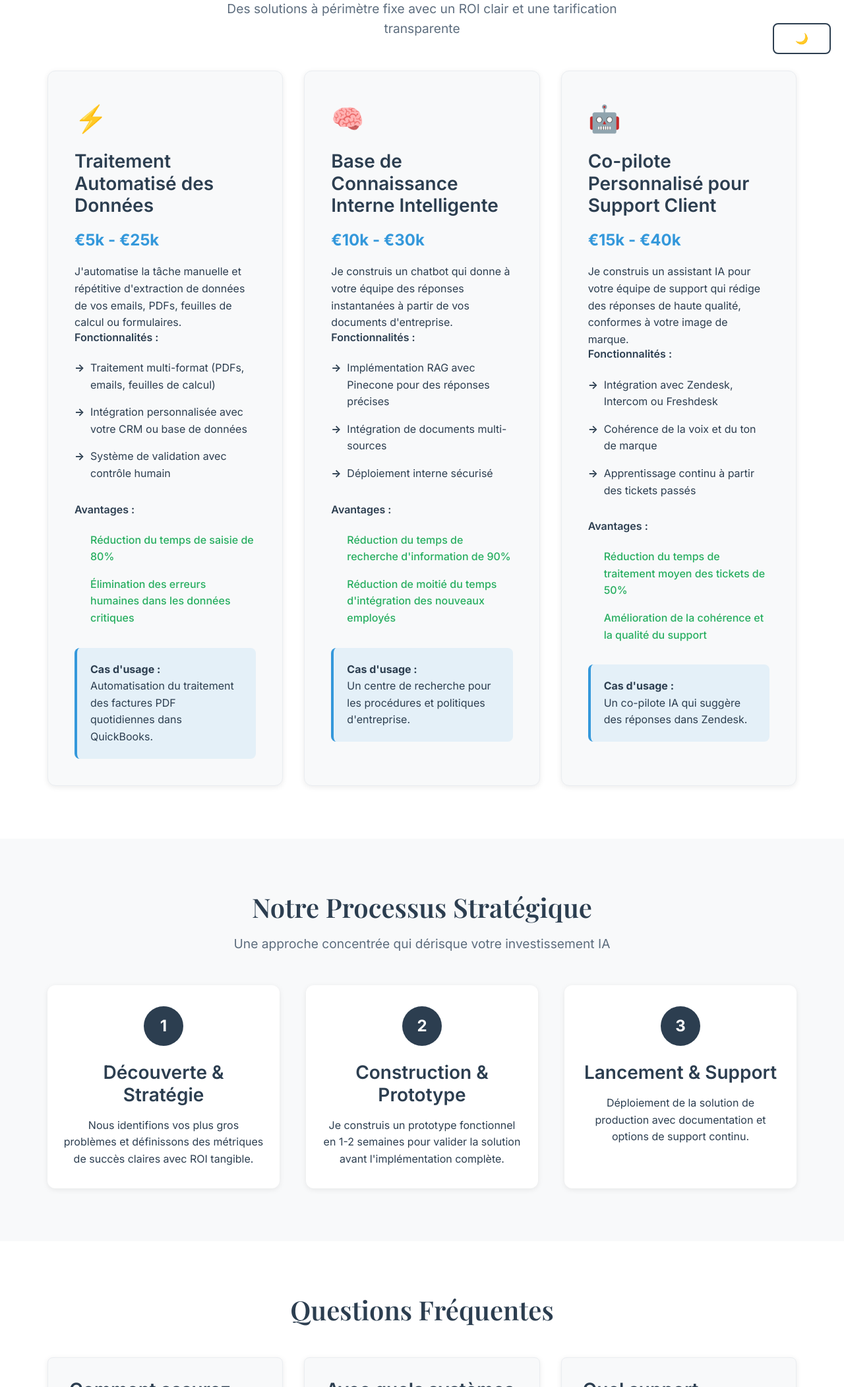
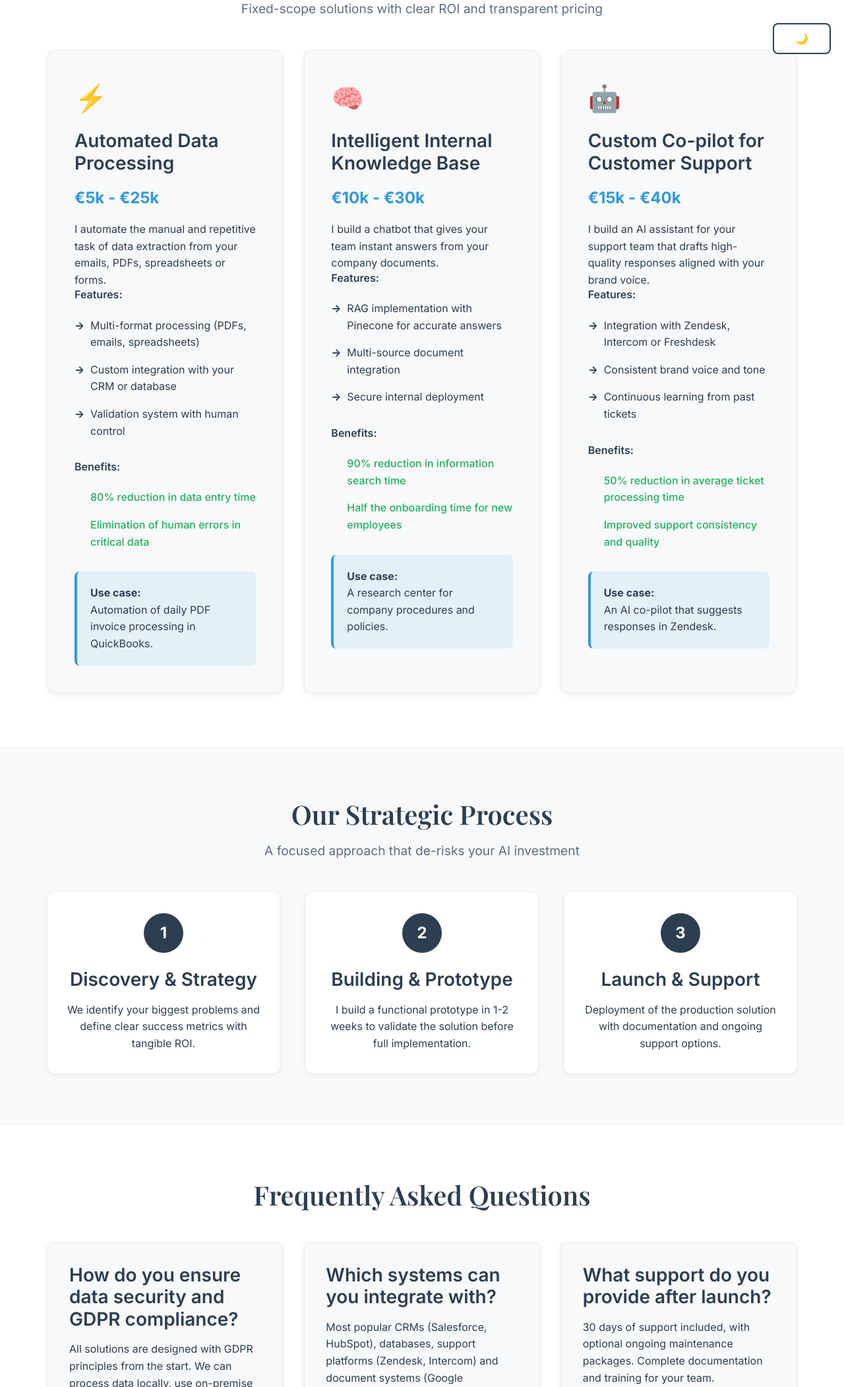
Before and after one commit to izumiberat/AI-Services, a plain HTML site: page index.html in a window 1280 px wide. Shown: the part 698-2800 px from the top of the page at 66% size. Drawn offline with nearby package versions, Linux system fonts and the light colour scheme; a web font is replaced by a local one.

Commit message:
Update index.html

```diff
--- a/index.html
+++ b/index.html
@@ -15,19 +15,25 @@
     <!-- Navigation -->
     <nav class="navbar">
         <div class="nav-container">
-            <a href="#" class="nav-logo">AxiomeTech</a>
+            <a href="#" class="nav-logo" data-i18n="nav.logo">AxiomeTech</a>
             <ul class="nav-menu">
                 <li class="nav-item">
-                    <a href="#services" class="nav-link">Services</a>
+                    <a href="#services" class="nav-link" data-i18n="nav.services">Services</a>
                 </li>
                 <li class="nav-item">
-                    <a href="#process" class="nav-link">Process</a>
+                    <a href="#process" class="nav-link" data-i18n="nav.process">Process</a>
                 </li>
                 <li class="nav-item">
-                    <a href="#faq" class="nav-link">FAQ</a>
+                    <a href="#faq" class="nav-link" data-i18n="nav.faq">FAQ</a>
                 </li>
                 <li class="nav-item">
-                    <a href="#contact" class="nav-link">Contact</a>
+                    <a href="#contact" class="nav-link" data-i18n="nav.contact">Contact</a>
+                </li>
+                <li class="nav-item">
+                    <select id="language-selector" class="language-selector" aria-label="Select language">
+                        <option value="en">English</option>
+                        <option value="fr">Français</option>
+                    </select>
                 </li>
             </ul>
             <div class="hamburger">
@@ -41,11 +47,11 @@
     <!-- Hero Section -->
     <section class="hero">
         <div class="container">
-            <h1 class="hero-title">Solutions d'IA Stratégiques pour les Entreprises Françaises</h1>
-            <p class="hero-subtitle">Nous concevons et déployons des outils d'IA pratiques qui automatisent vos opérations commerciales, en combinant expertise technique et vision stratégique.</p>
+            <h1 class="hero-title" data-i18n="hero.title">Strategic AI Solutions for French Tech & SMBs</h1>
+            <p class="hero-subtitle" data-i18n="hero.subtitle">We design and deploy practical AI tools that automate your business operations, combining technical expertise with strategic vision.</p>
             <div class="cta-container">
-                <a href="#contact" class="btn btn-primary">Réserver une Consultation Gratuite</a>
-                <a href="#services" class="btn btn-secondary">Découvrir nos Services</a>
+                <a href="#contact" class="btn btn-primary" data-i18n="hero.ctaPrimary">Book a Free Consultation</a>
+                <a href="#services" class="btn btn-secondary" data-i18n="hero.ctaSecondary">Discover Our Services</a>
             </div>
         </div>
     </section>
@@ -53,85 +59,85 @@
     <!-- Services Section -->
     <section id="services" class="services">
         <div class="container">
-            <h2 class="section-title">Services d'IA Productisés</h2>
-            <p class="section-subtitle">Des solutions à périmètre fixe avec un ROI clair et une tarification transparente</p>
+            <h2 class="section-title" data-i18n="services.title">Productized AI Services</h2>
+            <p class="section-subtitle" data-i18n="services.subtitle">Fixed-scope solutions with clear ROI and transparent pricing</p>
 
             <div class="services-grid">
                 <!-- Service 1 -->
                 <div class="service-card">
                     <div class="service-icon">⚡</div>
-                    <h3>Traitement Automatisé des Données</h3>
-                    <p class="service-price">€5k - €25k</p>
-                    <p class="service-pitch">J'automatise la tâche manuelle et répétitive d'extraction de données de vos emails, PDFs, feuilles de calcul ou formulaires.</p>
+                    <h3 data-i18n="services.service1.title">Automated Data Processing</h3>
+                    <p class="service-price" data-i18n="services.service1.price">€5k - €25k</p>
+                    <p class="service-pitch" data-i18n="services.service1.pitch">I automate the manual and repetitive task of data extraction from your emails, PDFs, spreadsheets or forms.</p>
 
-                    <h4>Fonctionnalités :</h4>
+                    <h4 data-i18n="services.service1.featuresTitle">Features:</h4>
                     <ul class="service-features">
-                        <li>Traitement multi-format (PDFs, emails, feuilles de calcul)</li>
-                        <li>Intégration personnalisée avec votre CRM ou base de données</li>
-                        <li>Système de validation avec contrôle humain</li>
+                        <li data-i18n="services.service1.features.0">Multi-format processing (PDFs, emails, spreadsheets)</li>
+                        <li data-i18n="services.service1.features.1">Custom integration with your CRM or database</li>
+                        <li data-i18n="services.service1.features.2">Validation system with human control</li>
                     </ul>
 
-                    <h4>Avantages :</h4>
+                    <h4 data-i18n="services.service1.benefitsTitle">Benefits:</h4>
                     <ul class="service-benefits">
-                        <li>Réduction du temps de saisie de 80%</li>
-                        <li>Élimination des erreurs humaines dans les données critiques</li>
+                        <li data-i18n="services.service1.benefits.0">80% reduction in data entry time</li>
+                        <li data-i18n="services.service1.benefits.1">Elimination of human errors in critical data</li>
                     </ul>
 
                     <div class="service-use-case">
-                        <strong>Cas d'usage :</strong>
-                        <p>Automatisation du traitement des factures PDF quotidiennes dans QuickBooks.</p>
+                        <strong data-i18n="services.service1.useCase">Use case:</strong>
+                        <p data-i18n="services.service1.useCaseText">Automation of daily PDF invoice processing in QuickBooks.</p>
                     </div>
                 </div>
 
                 <!-- Service 2 -->
                 <div class="service-card">
                     <div class="service-icon">🧠</div>
-                    <h3>Base de Connaissance Interne Intelligente</h3>
-                    <p class="service-price">€10k - €30k</p>
-                    <p class="service-pitch">Je construis un chatbot qui donne à votre équipe des réponses instantanées à partir de vos documents d'entreprise.</p>
+                    <h3 data-i18n="services.service2.title">Intelligent Internal Knowledge Base</h3>
+                    <p class="service-price" data-i18n="services.service2.price">€10k - €30k</p>
+                    <p class="service-pitch" data-i18n="services.service2.pitch">I build a chatbot that gives your team instant answers from your company documents.</p>
 
-                    <h4>Fonctionnalités :</h4>
+                    <h4 data-i18n="services.service2.featuresTitle">Features:</h4>
                     <ul class="service-features">
-                        <li>Implémentation RAG avec Pinecone pour des réponses précises</li>
-                        <li>Intégration de documents multi-sources</li>
-                        <li>Déploiement interne sécurisé</li>
+                        <li data-i18n="services.service2.features.0">RAG implementation with Pinecone for accurate answers</li>
+                        <li data-i18n="services.service2.features.1">Multi-source document integration</li>
+                        <li data-i18n="services.service2.features.2">Secure internal deployment</li>
                     </ul>
 
-                    <h4>Avantages :</h4>
+                    <h4 data-i18n="services.service2.benefitsTitle">Benefits:</h4>
                     <ul class="service-benefits">
-                        <li>Réduction du temps de recherche d'information de 90%</li>
-                        <li>Réduction de moitié du temps d'intégration des nouveaux employés</li>
+                        <li data-i18n="services.service2.benefits.0">90% reduction in information search time</li>
+                        <li data-i18n="services.service2.benefits.1">Half the onboarding time for new employees</li>
                     </ul>
 
                     <div class="service-use-case">
-                        <strong>Cas d'usage :</strong>
-                        <p>Un centre de recherche pour les procédures et politiques d'entreprise.</p>
+                        <strong data-i18n="services.service2.useCase">Use case:</strong>
+                        <p data-i18n="services.service2.useCaseText">A research center for company procedures and policies.</p>
                     </div>
                 </div>
 
                 <!-- Service 3 -->
                 <div class="service-card">
                     <div class="service-icon">🤖</div>
-                    <h3>Co-pilote Personnalisé pour Support Client</h3>
-                    <p class="service-price">€15k - €40k</p>
-                    <p class="service-pitch">Je construis un assistant IA pour votre équipe de support qui rédige des réponses de haute qualité, conformes à votre image de marque.</p>
+                    <h3 data-i18n="services.service3.title">Custom Co-pilot for Customer Support</h3>
+                    <p class="service-price" data-i18n="services.service3.price">€15k - €40k</p>
+                    <p class="service-pitch" data-i18n="services.service3.pitch">I build an AI assistant for your support team that drafts high-quality responses aligned with your brand voice.</p>
 
-                    <h4>Fonctionnalités :</h4>
+                    <h4 data-i18n="services.service3.featuresTitle">Features:</h4>
                     <ul class="service-features">
-                        <li>Intégration avec Zendesk, Intercom ou Freshdesk</li>
-                        <li>Cohérence de la voix et du ton de marque</li>
-                        <li>Apprentissage continu à partir des tickets passés</li>
+                        <li data-i18n="services.service3.features.0">Integration with Zendesk, Intercom or Freshdesk</li>
+                        <li data-i18n="services.service3.features.1">Consistent brand voice and tone</li>
+                        <li data-i18n="services.service3.features.2">Continuous learning from past tickets</li>
                     </ul>
 
-                    <h4>Avantages :</h4>
+                    <h4 data-i18n="services.service3.benefitsTitle">Benefits:</h4>
                     <ul class="service-benefits">
-                        <li>Réduction du temps de traitement moyen des tickets de 50%</li>
-                        <li>Amélioration de la cohérence et la qualité du support</li>
+                        <li data-i18n="services.service3.benefits.0">50% reduction in average ticket processing time</li>
+                        <li data-i18n="services.service3.benefits.1">Improved support consistency and quality</li>
                     </ul>
 
                     <div class="service-use-case">
-                        <strong>Cas d'usage :</strong>
-                        <p>Un co-pilote IA qui suggère des réponses dans Zendesk.</p>
+                        <strong data-i18n="services.service3.useCase">Use case:</strong>
+                        <p data-i18n="services.service3.useCaseText">An AI co-pilot that suggests responses in Zendesk.</p>
                     </div>
                 </div>
             </div>
@@ -141,26 +147,26 @@
     <!-- Process Section -->
     <section id="process" class="process">
         <div class="container">
-            <h2 class="section-title">Notre Processus Stratégique</h2>
-            <p class="section-subtitle">Une approche concentrée qui dérisque votre investissement IA</p>
+            <h2 class="section-title" data-i18n="process.title">Our Strategic Process</h2>
+            <p class="section-subtitle" data-i18n="process.subtitle">A focused approach that de-risks your AI investment</p>
 
             <div class="process-steps">
                 <div class="step">
                     <div class="step-number">1</div>
-                    <h3>Découverte & Stratégie</h3>
-                    <p>Nous identifions vos plus gros problèmes et définissons des métriques de succès claires avec ROI tangible.</p>
+                    <h3 data-i18n="process.step1.title">Discovery & Strategy</h3>
+                    <p data-i18n="process.step1.text">We identify your biggest problems and define clear success metrics with tangible ROI.</p>
                 </div>
 
                 <div class="step">
                     <div class="step-number">2</div>
-                    <h3>Construction & Prototype</h3>
-                    <p>Je construis un prototype fonctionnel en 1-2 semaines pour valider la solution avant l'implémentation complète.</p>
+                    <h3 data-i18n="process.step2.title">Building & Prototype</h3>
+                    <p data-i18n="process.step2.text">I build a functional prototype in 1-2 weeks to validate the solution before full implementation.</p>
                 </div>
 
                 <div class="step">
                     <div class="step-number">3</div>
-                    <h3>Lancement & Support</h3>
-                    <p>Déploiement de la solution de production avec documentation et options de support continu.</p>
+                    <h3 data-i18n="process.step3.title">Launch & Support</h3>
+                    <p data-i18n="process.step3.text">Deployment of the production solution with documentation and ongoing support options.</p>
                 </div>
             </div>
         </div>
@@ -169,27 +175,27 @@
     <!-- FAQ Section -->
     <section id="faq" class="faq">
         <div class="container">
-            <h2 class="section-title">Questions Fréquentes</h2>
+            <h2 class="section-title" data-i18n="faq.title">Frequently Asked Questions</h2>
 
             <div class="faq-grid">
                 <div class="faq-item">
-                    <h3>Comment assurez-vous la sécurité des données et la conformité RGPD ?</h3>
-                    <p>Toutes les solutions sont conçues avec les principes RGPD dès la conception. Nous pouvons traiter les données localement, utiliser le déploiement on-premise ou sélectionner des providers cloud conformes.</p>
+                    <h3 data-i18n="faq.questions.0.question">How do you ensure data security and GDPR compliance?</h3>
+                    <p data-i18n="faq.questions.0.answer">All solutions are designed with GDPR principles from the start. We can process data locally, use on-premise deployment or select compliant cloud providers.</p>
                 </div>
 
                 <div class="faq-item">
-                    <h3>Avec quels systèmes pouvez-vous vous intégrer ?</h3>
-                    <p>La plupart des CRM populaires (Salesforce, HubSpot), bases de données, plateformes de support (Zendesk, Intercom) et systèmes documentaires (Google Workspace, Confluence, SharePoint).</p>
+                    <h3 data-i18n="faq.questions.1.question">Which systems can you integrate with?</h3>
+                    <p data-i18n="faq.questions.1.answer">Most popular CRMs (Salesforce, HubSpot), databases, support platforms (Zendesk, Intercom) and document systems (Google Workspace, Confluence, SharePoint).</p>
                 </div>
 
                 <div class="faq-item">
-                    <h3>Quel support fournissez-vous après le lancement ?</h3>
-                    <p>30 jours de support inclus, avec des packages de maintenance continus optionnels. Documentation complète et formation pour votre équipe.</p>
+                    <h3 data-i18n="faq.questions.2.question">What support do you provide after launch?</h3>
+                    <p data-i18n="faq.questions.2.answer">30 days of support included, with optional ongoing maintenance packages. Complete documentation and training for your team.</p>
                 </div>
 
                 <div class="faq-item">
-                    <h3>Quel est le délai typique ?</h3>
-                    <p>Prototype en 1-2 semaines, implémentation complète en 4-8 semaines selon la complexité. Nous commençons par un prototype concret pour dérisquer le projet.</p>
+                    <h3 data-i18n="faq.questions.3.question">What is the typical timeline?</h3>
+                    <p data-i18n="faq.questions.3.answer">Prototype in 1-2 weeks, complete implementation in 4-8 weeks depending on complexity. We start with a concrete prototype to de-risk the project.</p>
                 </div>
             </div>
         </div>
@@ -198,44 +204,44 @@
     <!-- Contact Section -->
     <section id="contact" class="contact">
         <div class="container">
-            <h2 class="section-title">Démarrez Votre Projet d'Automatisation IA</h2>
-            <p class="section-subtitle">Réservez une consultation gratuite ou envoyez-nous les détails de votre projet</p>
+            <h2 class="section-title" data-i18n="contact.title">Start Your AI Automation Project</h2>
+            <p class="section-subtitle" data-i18n="contact.subtitle">Book a free consultation or send us your project details</p>
 
             <div class="contact-grid">
                 <div class="contact-form">
                     <form id="lead-form">
                         <div class="form-group">
-                            <label for="name">Nom</label>
+                            <label for="name" data-i18n="contact.form.name">Name</label>
                             <input type="text" id="name" name="name" required>
                         </div>
 
                         <div class="form-group">
-                            <label for="email">Email</label>
+                            <label for="email" data-i18n="contact.form.email">Email</label>
                             <input type="email" id="email" name="email" required>
                         </div>
 
                         <div class="form-group">
-                            <label for="company">Entreprise</label>
+                            <label for="company" data-i18n="contact.form.company">Company</label>
                             <input type="text" id="company" name="company">
                         </div>
 
                         <div class="form-group">
-                            <label for="message">Détails du projet ou questions</label>
+                            <label for="message" data-i18n="contact.form.message">Project details or questions</label>
                             <textarea id="message" name="message" rows="4"></textarea>
                         </div>
 
-                        <button type="submit" class="btn btn-primary">Envoyer le Message</button>
+                        <button type="submit" class="btn btn-primary" data-i18n="contact.form.submit">Send Message</button>
                     </form>
                 </div>
 
                 <div class="contact-info">
-                    <h3>Préférez-vous planifier un appel ?</h3>
-                    <p>Réservez une consultation de 30 minutes pour discuter de vos besoins spécifiques et obtenir une évaluation préliminaire.</p>
-                    <a href="#" class="btn btn-secondary">Planifier un Appel</a>
+                    <h3 data-i18n="contact.schedule.title">Prefer to schedule a call?</h3>
+                    <p data-i18n="contact.schedule.text">Book a 30-minute consultation to discuss your specific needs and get a preliminary assessment.</p>
+                    <a href="#" class="btn btn-secondary" data-i18n="contact.schedule.button">Schedule a Call</a>
 
                     <div class="contact-details">
-                        <p>Email: contact@axiometech.fr</p>
-                        <p>Disponible pour les clients internationaux et les PME françaises</p>
+                        <p data-i18n="contact.schedule.details.email">Email: contact@axiometech.fr</p>
+                        <p data-i18n="contact.schedule.details.availability">Available for international clients and French SMBs</p>
                     </div>
                 </div>
             </div>
@@ -245,8 +251,8 @@
     <!-- Footer -->
     <footer class="footer">
         <div class="container">
-            <p>&copy; 2025 AxiomeTech. Tous droits réservés.</p>
-            <p>Traitement des données conforme RGPD. Vos informations sont sécurisées avec nous.</p>
+            <p data-i18n="footer.copyright">© 2025 AxiomeTech. All rights reserved.</p>
+            <p data-i18n="footer.privacy">Data processing GDPR compliant. Your information is secure with us.</p>
         </div>
     </footer>
 
```
